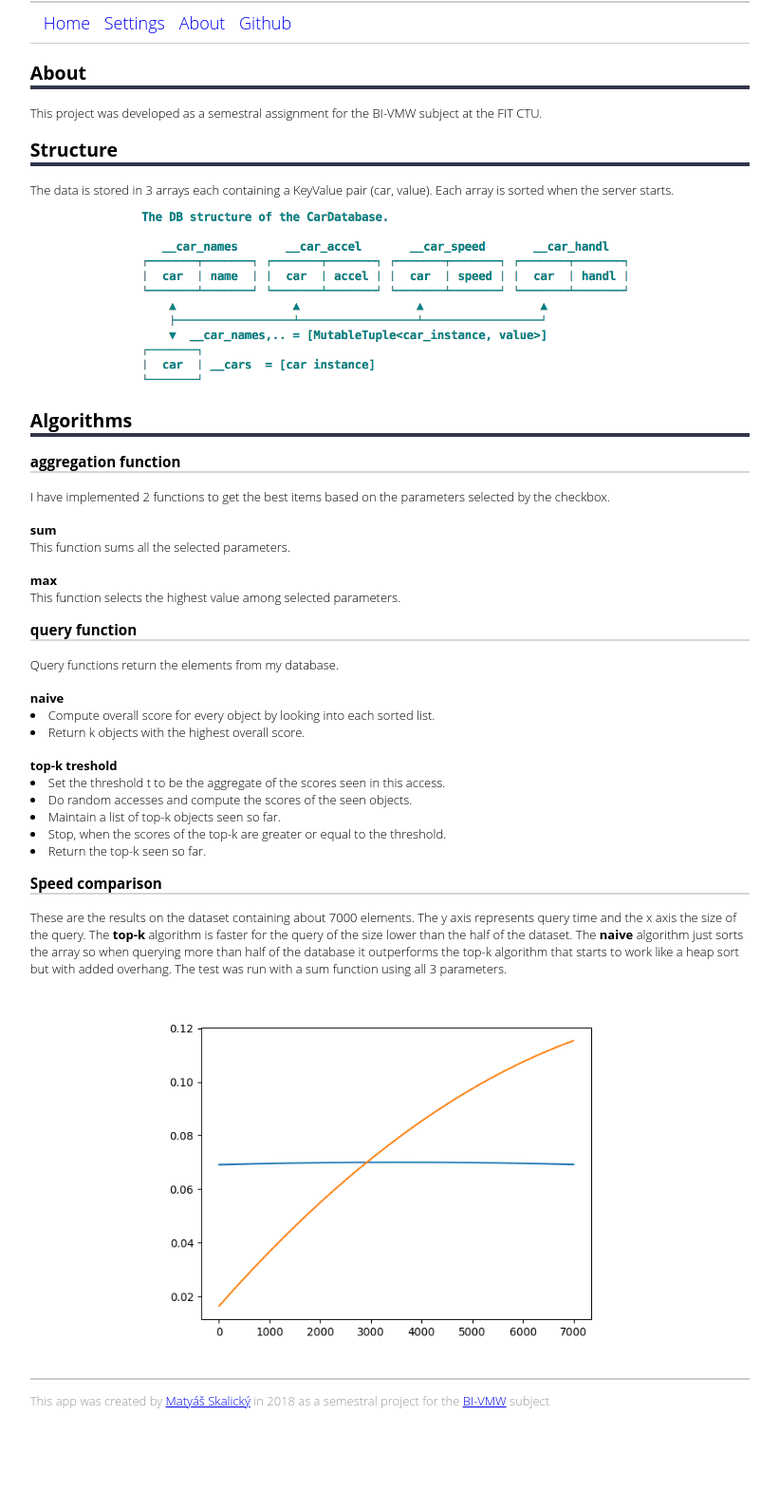
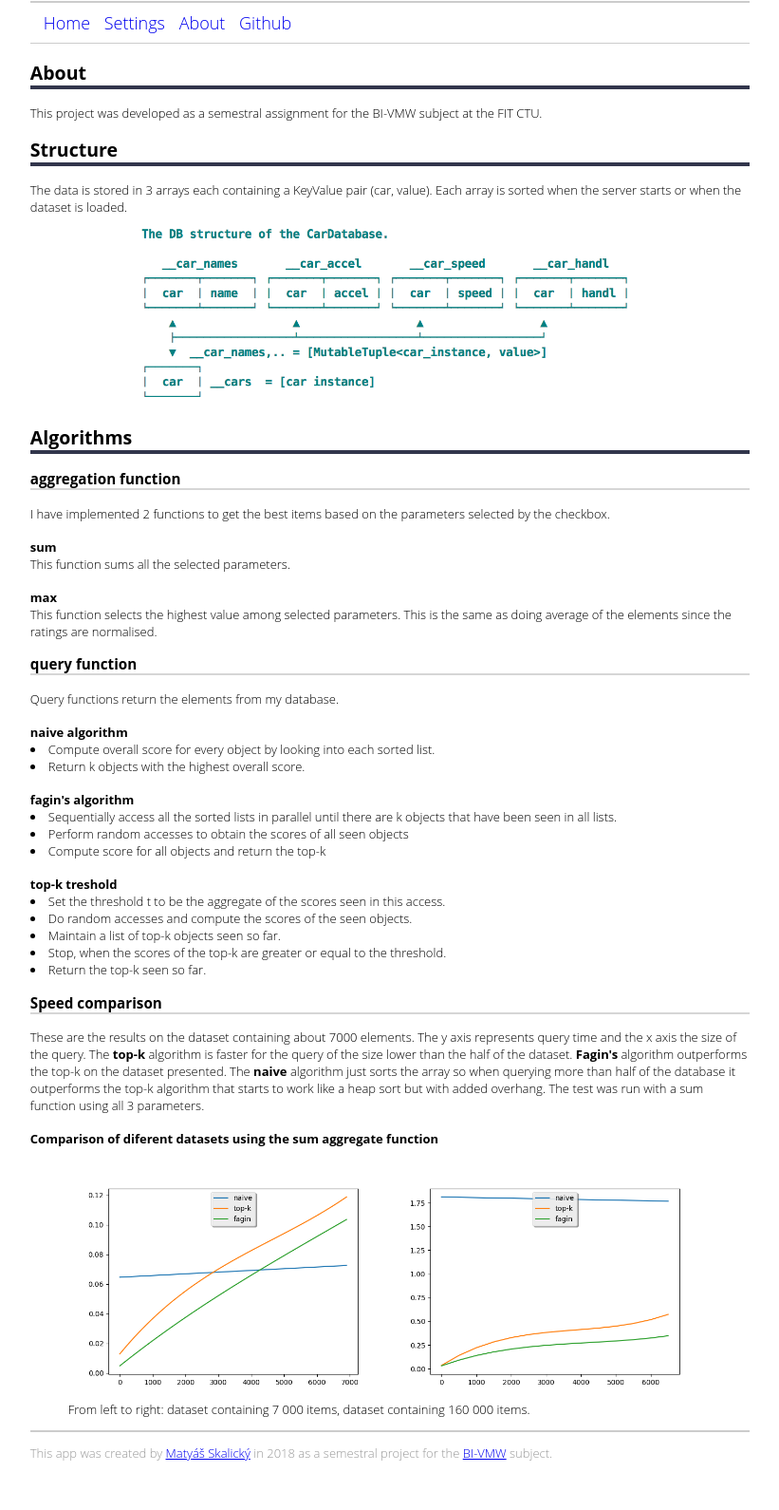
Before and after one commit to mskl/fit-bi-vwm-project, a Flask app: page /about in a window 1280 px wide. Shown: the part 162-1752 px from the top of the page at 95% size, without its empty margins (229-1050 px from the left). Before the commit the page ends 1645 px from the top, so only its background shows below. Run offline with Flask 2, Linux system fonts and the light colour scheme.

Commit message:
Updated the about page, added graphs.

```diff
--- a/source/static/styles/style.css
+++ b/source/static/styles/style.css
@@ -144,3 +144,17 @@ img {
     width: 70%;
 	padding: 5px;
 }
+
+.image_left, .image_right {
+	width: 50%;
+	padding: 0;
+	margin: 0;
+}
+
+.image_left {
+	float: left;
+}
+
+.image_right {
+	float: right;
+}
--- a/source/templates/about.html
+++ b/source/templates/about.html
@@ -6,7 +6,7 @@
 
     <h2>Structure</h2>
         The data is stored in 3 arrays each containing a KeyValue pair (car, value).
-        Each array is sorted when the server starts.
+        Each array is sorted when the server starts or when the dataset is loaded.
         <img src="{{ url_for('static',filename='images/db_structure.png') }}">
 
     <h2>Algorithms</h2>
@@ -15,12 +15,18 @@
         <h4>sum</h4>
             This function sums all the selected parameters.
         <h4>max</h4>
-        This function selects the highest value among selected parameters.
+            This function selects the highest value among selected parameters. This is the same as doing average of the
+            elements since the ratings are normalised.
     <h3>query function</h3>
         Query functions return the elements from my database.
-        <h4>naive</h4>
+        <h4>naive algorithm</h4>
             <li>Compute overall score for every object by looking into each sorted list.</li>
             <li>Return k objects with the highest overall score.</li>
+        <h4>fagin's algorithm</h4>
+             <li>Sequentially access all the sorted lists in parallel until there are k objects that have been
+                 seen in all lists.</li>
+            <li>Perform random accesses to obtain the scores of all seen objects</li>
+            <li>Compute score for all objects and return the top-k</li>
         <h4>top-k treshold</h4>
             <li>Set the threshold t to be the aggregate of the scores seen in this access.</li>
             <li>Do random accesses and compute the scores of the seen objects.</li>
@@ -30,9 +36,16 @@
     <h3>Speed comparison</h3>
         These are the results on the dataset containing about 7000 elements. The y axis represents query time and the x axis
         the size of the query. The <b>top-k</b> algorithm is faster for the query of the size lower than the half of the dataset.
+        <b>Fagin's</b> algorithm outperforms the top-k on the dataset presented.
         The <b>naive</b> algorithm just sorts the array so when querying more than half of the database it outperforms the
         top-k algorithm that starts to work like a heap sort but with added overhang. The test was run with a sum function
         using all 3 parameters.
-        <img style="display: block; width: 70%; padding: 5px;" src="{{ url_for('static',filename='images/graphs/7k_smooth.png') }}">
-
+        <h4>Comparison of diferent datasets using the sum aggregate function</h4>
+            <figure>
+                <img class="image_left" src="{{ url_for('static',filename='images/graphs/7k_7k_comparison.png') }}"
+                alt="dataset containing 7 000 elements">
+                <img class="image_right" src="{{ url_for('static',filename='images/graphs/7k_160k_comparison.png') }}"
+                alt="dataset containing 160 000 elements">
+                <figcaption>From left to right: dataset containing 7 000 items, dataset containing 160 000 items.</figcaption>
+            </figure>
 {% endblock %}
--- a/source/templates/baser.html
+++ b/source/templates/baser.html
@@ -1,7 +1,7 @@
 <!DOCTYPE html PUBLIC "-//W3C//DTD XHTML 1.0 Transitional//EN" "http://www.w3.org/TR/xhtml1/DTD/xhtml1-transitional.dtd">
 <html xmlns="http://www.w3.org/1999/xhtml">
     <head>
-        <meta http-equiv="Content-Type" content="text/html; charset=utf-8" />
+        <meta http-equiv="Content-Type" content="text/html; charset=utf-16" />
         <link rel= "stylesheet" type= "text/css" href= "{{ url_for('static',filename='styles/style.css') }}">
         <script type="text/javascript" src="{{url_for('static', filename='scripts/jquery-3.3.1.min.js')}}"></script>
         <script type="text/javascript" src="{{url_for('static', filename='scripts/functions.js')}}"></script>
@@ -44,10 +44,8 @@
             <!-- FOOTER ----------------------------------------------------------------------------------------------->
             <div id="footer">
                 {% block footer %}
-                    <p>
-                        This app was created by <a href="http://www.stoked.cz/">Matyáš Skalický</a> in 2018 as a semestral
-                        project for the <a href="https://fit.cvut.cz/predmety/bi-vwm">BI-VMW</a> subject
-                    </p>
+                    <p> This app was created by <a href="http://www.stoked.cz/">Matyáš Skalický</a> in 2018 as a semestral
+                        project for the <a href="https://fit.cvut.cz/predmety/bi-vwm">BI-VMW</a> subject. </p>
                 {% endblock %}
             </div>
         </div>
--- a/source/utils/graph.py
+++ b/source/utils/graph.py
@@ -6,14 +6,14 @@ from source.classes.CarDatabase import CarDatabase
 from source.utils.algorithms import *
 
 if __name__ == "__main__":
-    car_database = CarDatabase("data/cars_random.csv")
+    car_database = CarDatabase("data/czech_wordlist_randoms.csv")
 
     array_x = []
     array_y_naive = []
     array_y_topk = []
     array_y_fagin = []
 
-    for i in range(1, 7000, 10):
+    for i in range(1, 7000, 500):
         print(i)
         settings = MultiDict([('sort', 'accel'), ('sort', 'speed'), ('sort', 'handl'), ('quantity', i)])
 
```
Also changed, not shown: source/static/images/graphs/7K_160k_comparison.png (added), source/static/images/graphs/7K_7k_comparison.png (added).
